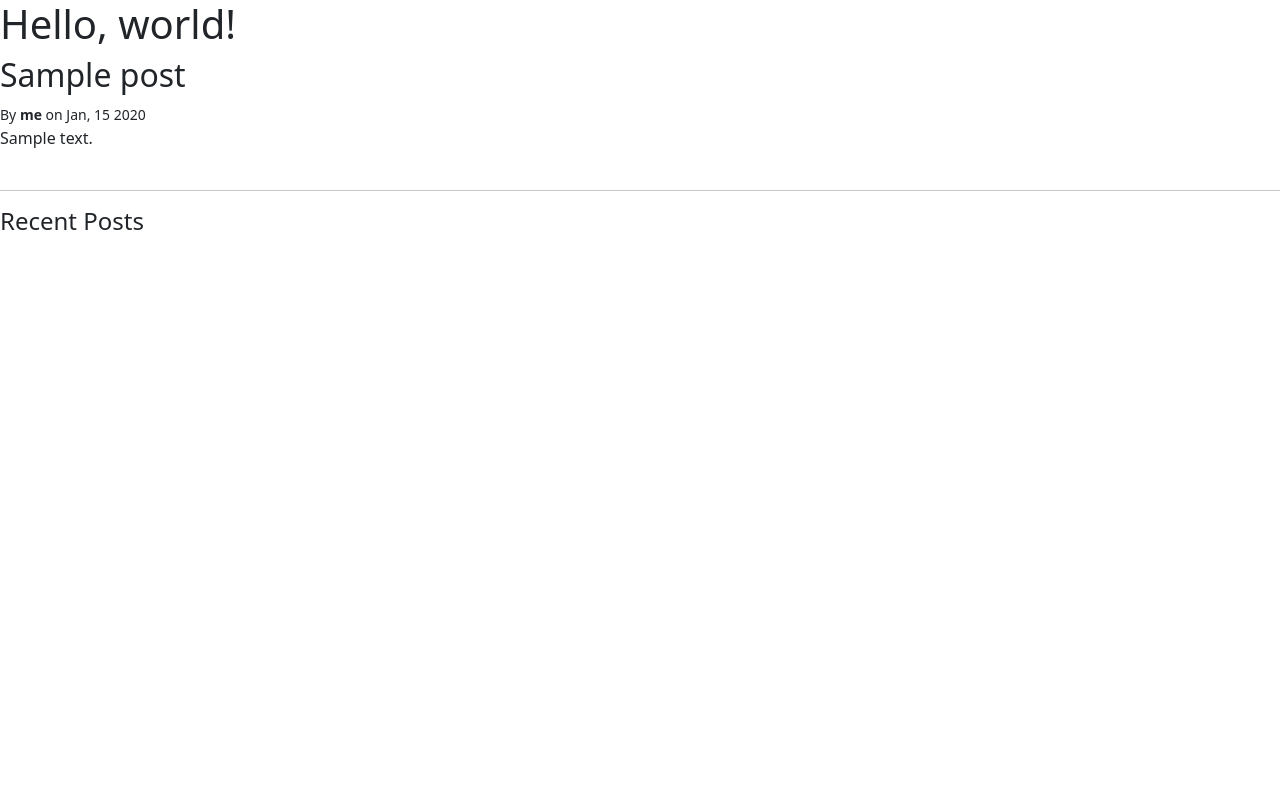
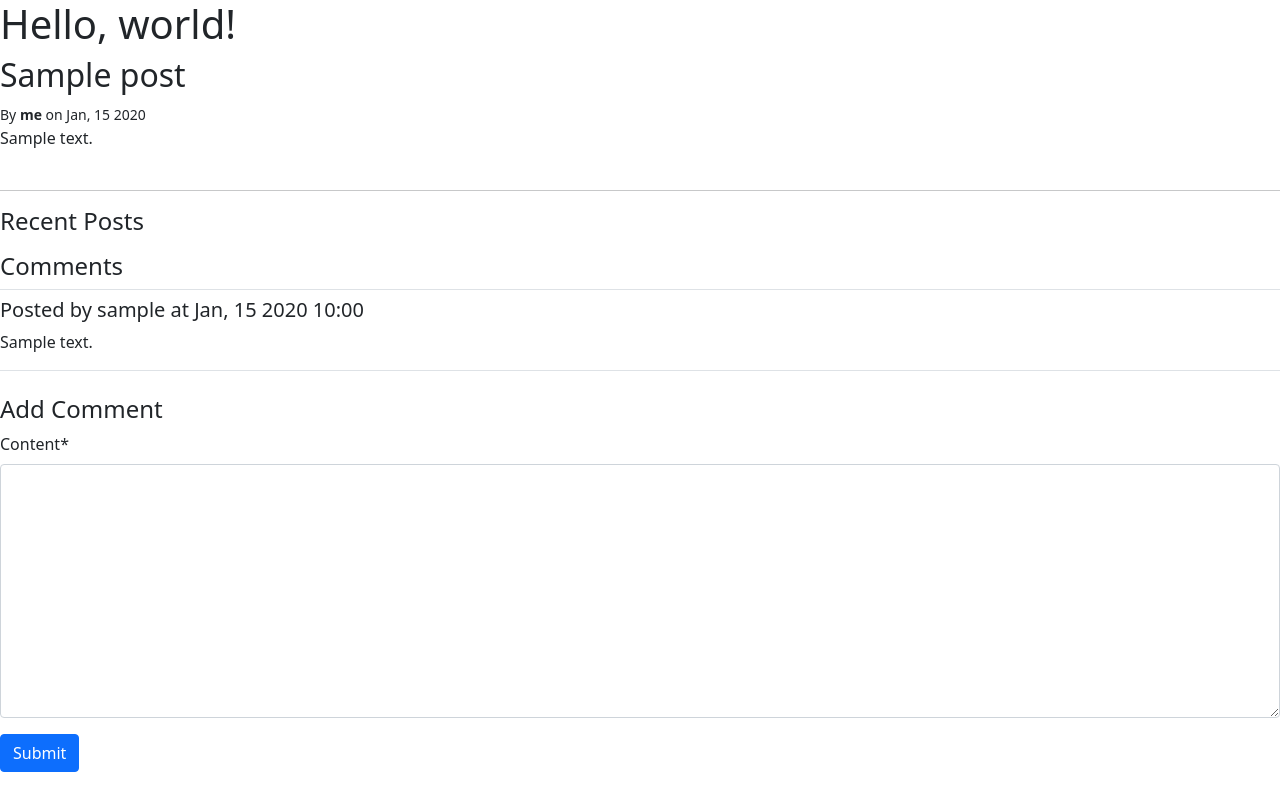
Before and after one commit to wajihMahrouseh/Blog-using-django, a Django app: a page that uses templates/base.html in a window 1280 px wide. Run offline with Django 3.2, Linux system fonts and the light colour scheme; a user stored in the database is signed in; tables that the repository leaves empty hold one stand-in row (values such as "Sample post"); some libraries are stand-ins or nearby versions.

Commit message:
add crispy form

```diff
--- /dev/null
+++ b/blog/forms.py
@@ -0,0 +1,18 @@
+from django import forms
+
+from crispy_forms.helper import FormHelper
+from crispy_forms.layout import Submit
+
+
+from blog.models import Comment
+
+
+class CommentForm(forms.ModelForm):
+    class Meta:
+        model = Comment
+        fields = ["content"]
+
+    def __init__(self, *args, **kwargs):
+        super(CommentForm, self).__init__(*args, **kwargs)
+        self.helper = FormHelper()
+        self.helper.add_input(Submit('submit', 'Submit'))
--- a/blog/templates/blog/index.html
+++ b/blog/templates/blog/index.html
@@ -1,7 +1,6 @@
 {% extends "base.html" %}
 {% load blog_extras %}
 
-{% block title %} <title>Home Page!</title> {% endblock %}
 
 {% block content %}
     <h2>Blog Posts</h2>
--- /dev/null
+++ b/blog/templates/blog/post_comments.html
@@ -0,0 +1,31 @@
+{% load blog_extras crispy_forms_tags %}
+
+<h4>Comments</h4>
+{% for comment in post.comments.all %}
+    {% row "border-top pt-2" %}
+        {% col %}
+            <h5>Posted by {{ comment.creator }} at {{ comment.created_at|date:"M, d Y h:i" }}</h5>
+        {% endcol %}
+    {% endrow %}
+
+    {% row "border-bottom" %}
+        {% col %}
+            <p>{{ comment.content }}</p>
+        {% endcol %}
+    {% endrow %}
+{% empty %}
+    {% row "border-top border-bottom" %}
+        {% col %}
+            <p>No comments.</p>
+        {% endcol %}
+    {% endrow %}
+{% endfor %}
+
+{% if request.user.is_active %}
+    {% row "mt-4" %}
+        {% col %}
+            <h4>Add Comment</h4>
+            {% crispy comment_form %}
+        {% endcol %}
+    {% endrow %}
+{% endif %}
--- a/blog/templates/blog/post_detail.html
+++ b/blog/templates/blog/post_detail.html
@@ -21,4 +21,7 @@
             {% recent_posts post %}
         {% endcol %}
     {% endrow %}
+
+    {% include "blog/post_comments.html" %}
+
 {% endblock %}
--- a/blog/urls.py
+++ b/blog/urls.py
@@ -5,5 +5,5 @@ from . import views
 app_name = 'blog'
 urlpatterns = [
     path('', views.index, name="home-page"),
-    path("post/<slug>/", views.post_detail, name="blog-post-detail"),
+    path("post/<slug:slug>/", views.post_detail, name="blog-post-detail"),
 ]
--- a/blog/views.py
+++ b/blog/views.py
@@ -1,7 +1,8 @@
-from django.shortcuts import render, get_object_or_404
+from django.shortcuts import render, get_object_or_404, redirect
 from django.utils import timezone
 
 from .models import Post
+from .forms import CommentForm
 
 # Create your views here.
 
@@ -12,4 +13,20 @@ def index(request):
 
 def post_detail(request, slug):
     post = get_object_or_404(Post, slug=slug)
-    return render(request, "blog/post_detail.html", {"post":post})
+
+    if request.user.is_active:
+        if request.method == "POST":
+            comment_form = CommentForm(request.POST)
+            if comment_form.is_valid():
+                comment = comment_form.save(commit=False)
+                comment.content_object = post
+                comment.creator = request.user
+                comment.save()
+                return redirect(request.path_info)
+        else:
+            comment_form = CommentForm()
+    else:
+        comment_form = None
+
+    context = {"post":post, "comment_form":comment_form}
+    return render(request, "blog/post_detail.html", context)
--- a/templates/base.html
+++ b/templates/base.html
@@ -4,7 +4,7 @@
         <meta charset="utf-8">
         <meta name="viewport" content="width=device-width, initialscale=1">
         <link href="https://cdn.jsdelivr.net/npm/bootstrap@5.0.2/dist/css/bootstrap.min.css" rel="stylesheet" integrity="sha384-EVSTQN3/azprG1Anm3QDgpJLIm9Nao0Yz1ztcQTwFspd3yD65VohhpuuCOmLASjC" crossorigin="anonymous">
-        {% block title %} <title>Hello, world!</title> {% endblock %}
+        <title>Hello, world!</title>
     </head>
     <body>
         <h1>Hello, world!</h1>
```
Also changed, not shown: Blango/settings.py (+9 -0 lines).
